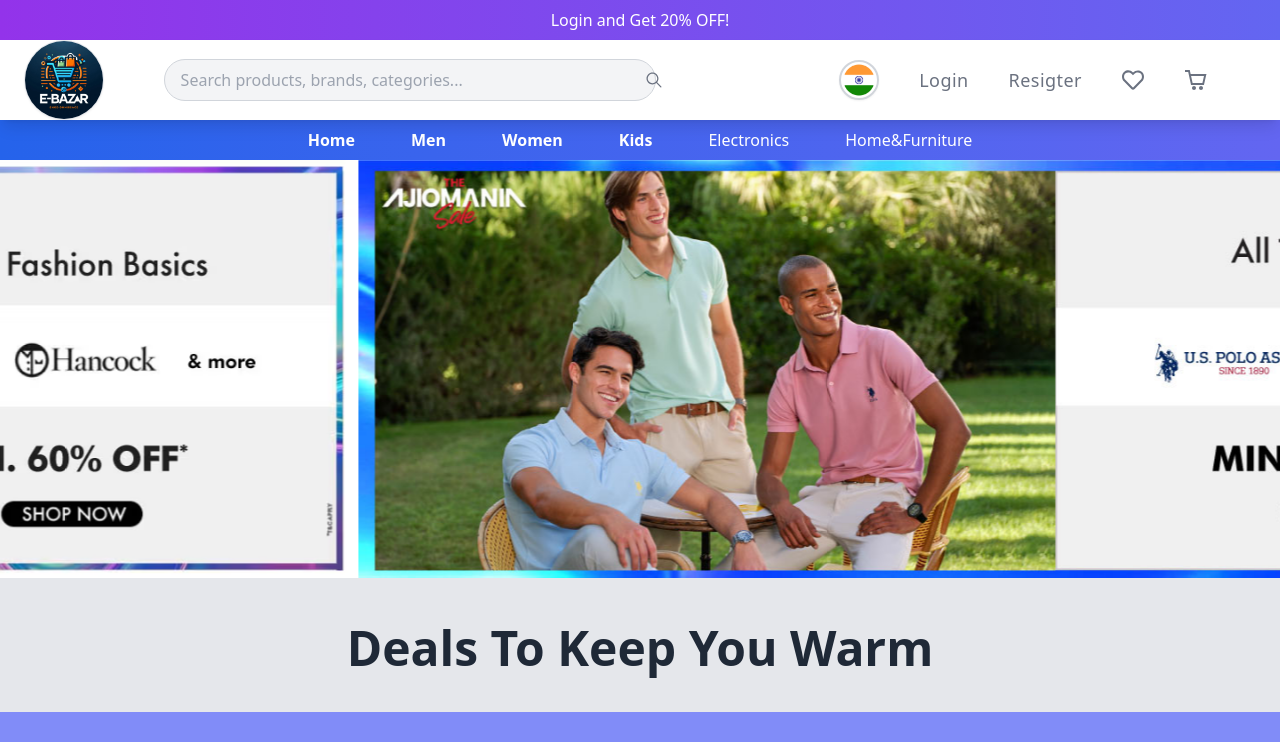
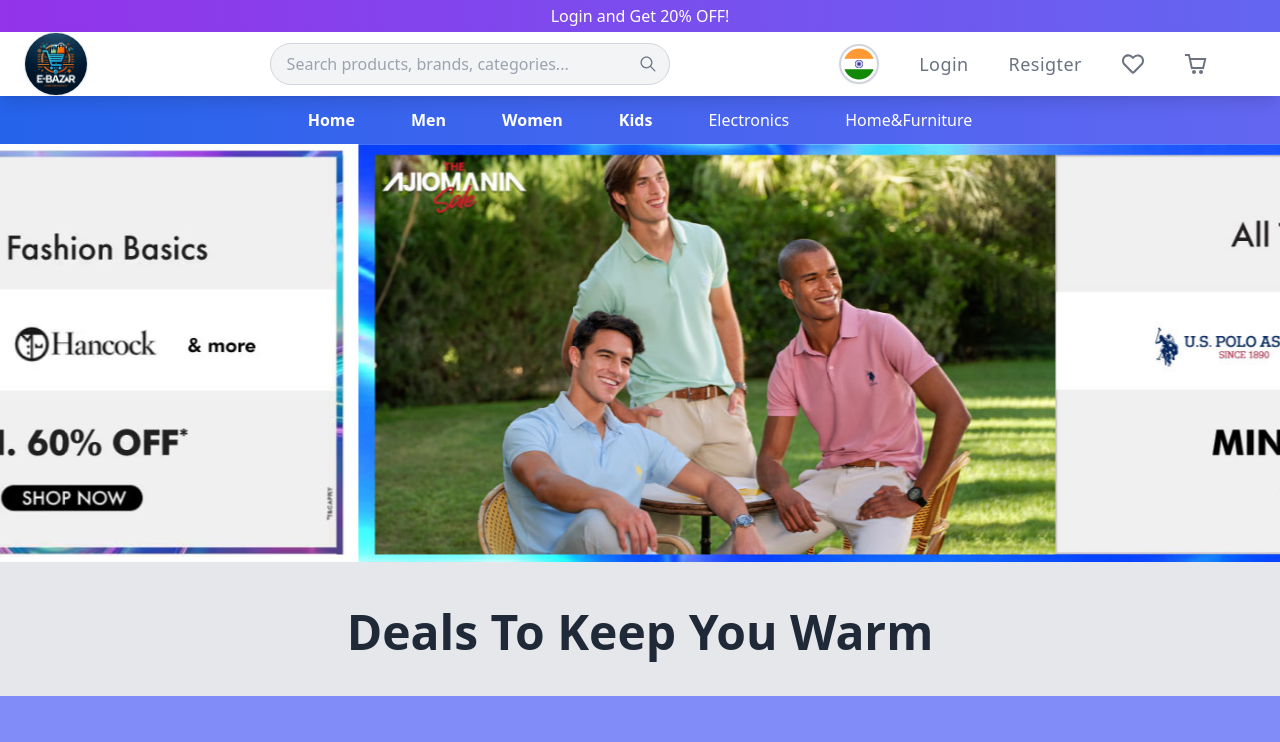
Before and after one commit to narendratomar45/E-Bazar, a React (Vite) app: page /men in a window 1280 px wide. Shown: the top 742 px of the page. Built offline with nearby package versions, Linux system fonts and the light colour scheme.

Commit message:
DO changes in navbar

```diff
--- a/src/App.jsx
+++ b/src/App.jsx
@@ -10,7 +10,7 @@
 import SignUp from "./pages/SignUp";
 import Login from "./pages/Login";
 import Wishlist from "./Components/Wishlist";
-// import Category from "./pages/Category";
+import Category from "./pages/Category";
 import Scroll from "./Components/Scroll";
 import ProductDetails from "./Components/ProductDetails";
 
@@ -34,7 +34,7 @@
         <Route path="signup" element={<SignUp />} />
         <Route path="/wishlist" element={<Wishlist />} />
         <Route path="/:id" element={<ProductDetails />} />
-        {/* <Route path={`/${sliceCategory}`} element={<Category />} /> */}
+        <Route path={`/${sliceCategory}`} element={<Category />} />
       </Routes>
       <Footer />
     </div>
--- a/src/Components/Navbar.jsx
+++ b/src/Components/Navbar.jsx
@@ -42,12 +42,12 @@
 
   return (
     <>
-      <nav className="w-full h-10 bg-gradient-to-r from-purple-600 to-indigo-500 shadow-md text-center text-white flex items-center justify-center sticky top-0 z-10 max-sm:hidden">
+      <nav className="w-full h-8 bg-gradient-to-r from-purple-600 to-indigo-500 shadow-md text-center text-white flex items-center justify-center sticky top-0 z-10 max-sm:hidden">
         Login and Get 20% OFF!
       </nav>
 
-      <nav className="w-full h-20 flex justify-between items-center bg-white shadow-lg px-6 sticky top-10 z-50 max-sm:top-0">
-        <div className="flex items-center h-20 w-20">
+      <nav className="w-full h-16 flex justify-between items-center bg-white shadow-lg px-6 sticky top-8 z-50 max-sm:top-0">
+        <div className="flex items-center h-16 w-16">
           <Link to="/">
             <img
               src={logo}
@@ -57,18 +57,18 @@
           </Link>
         </div>
 
-        <div className="relative hidden md:flex items-center w-1/2">
+        <div className=" flex max-sm:hidden w-[500px] ml-28 ">
           <input
             type="text"
             placeholder="Search products, brands, categories..."
             className="w-[80%] py-2 pl-4 pr-12 rounded-full bg-gray-100 border border-gray-300 text-gray-700 focus:outline-none focus:ring-2 focus:ring-indigo-400 transition"
           />
-          <button className="absolute left-[480px] text-gray-500 hover:text-indigo-600">
+          <button className=" text-gray-500 hover:text-indigo-600 -ml-8">
             <IoIosSearch size={20} />
           </button>
         </div>
 
-        <div className="flex items-center space-x-6 md:space-x-8 lg:space-x-10 mr-6 md:mr-12 ">
+        <div className=" flex items-center space-x-6 md:space-x-8 lg:space-x-10 mr-6 md:mr-12 ">
           <div className="w-10 h-10 flex-shrink-0 rounded-full overflow-hidden border-2 border-gray-300 shadow-sm max-sm:hidden">
             <img
               src={indianFlag}
@@ -163,7 +163,7 @@
 
       {/* Category Links */}
 
-      <div className="max-sm:hidden md:flex justify-center items-center bg-gradient-to-r from-blue-600 to-indigo-500 text-white py-2 top-30 z-5">
+      <div className="max-sm:hidden md:flex justify-center items-center bg-gradient-to-r from-blue-600 to-indigo-500 text-white py-2 top-30 z-5 h-12">
         <ul className="flex space-x-14">
           <li>
             <Link
--- a/src/Components/ProductCard.jsx
+++ b/src/Components/ProductCard.jsx
@@ -22,7 +22,7 @@
       key={index}
       className="w-[270px] max-sm:w-[400px]  bg-white shadow-lg rounded-lg overflow-hidden hover:shadow-xl transition-all duration-300 border-2 border-indigo-600"
     >
-      <div className=" h-[300px] max-sm:h-[400px] overflow-hidden  ">
+      <div className="  h-[340px] max-sm:h-[400px] overflow-hidden  ">
         <Link to={`/${item.id}`}>
           <img
             src={item.image.src}
```
